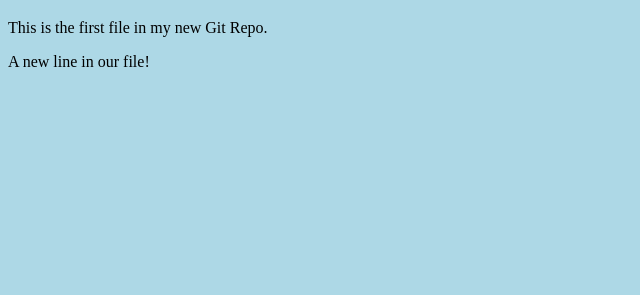
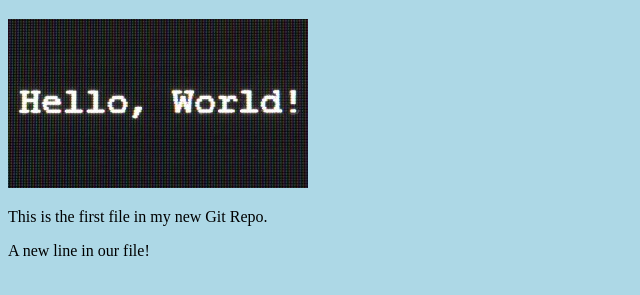
Before and after one commit to mpilicontreras/hello-world2, a plain HTML site: page index.html in a window 1280 px wide. Shown: the part 61-356 px from the top of the page, without its empty margins (0-640 px from the left). Drawn offline with Linux system fonts and the light colour scheme.

Commit message:
Added image to Hello World

```diff
--- a/index.html
+++ b/index.html
@@ -7,6 +7,8 @@
 <body>
 
 <h1>Hello world!</h1>
+<div><img src="img_hello_world.jpg" alt="Hello World from Space"
+stlye="width:100%;max-width:960px"></div>
 <p>This is the first file in my new Git Repo.</p>
 <p>A new line in our file!</p>
 
```
Also changed, not shown: img_hello_world.jpg (added).
